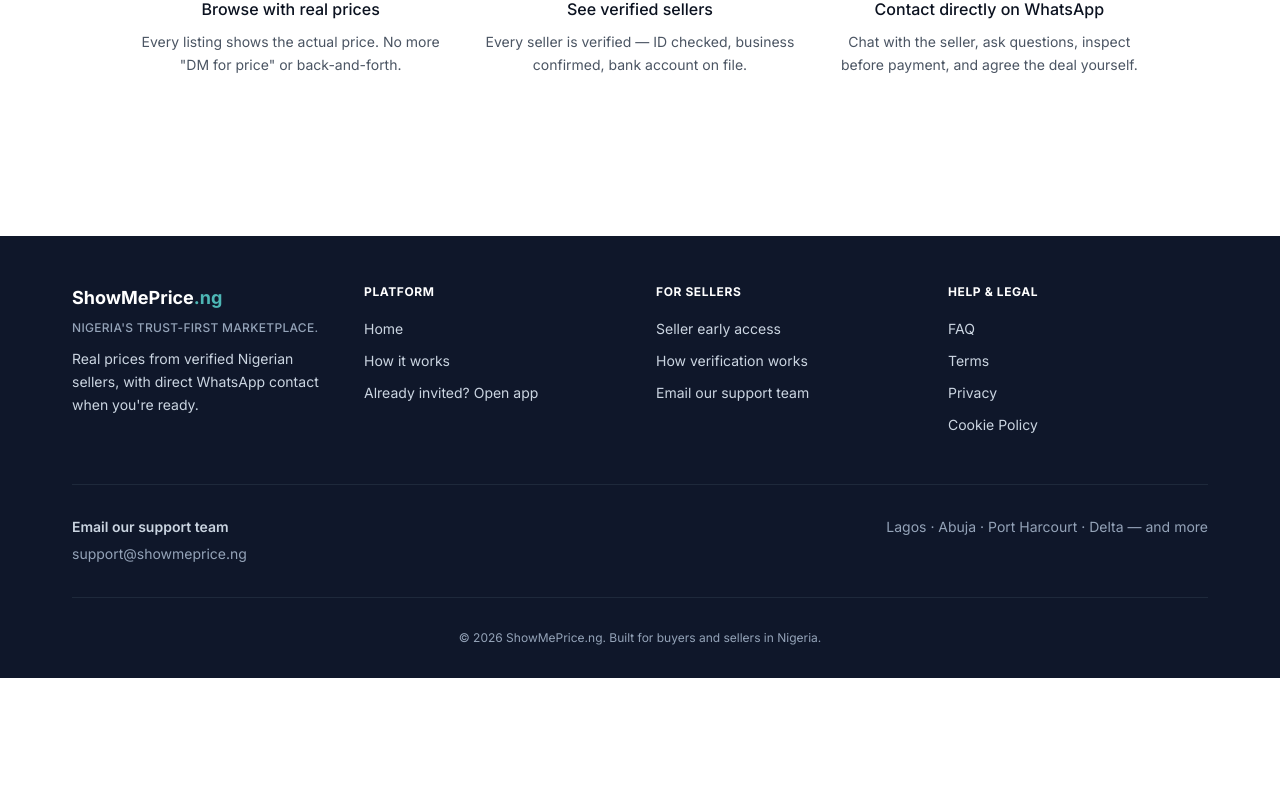
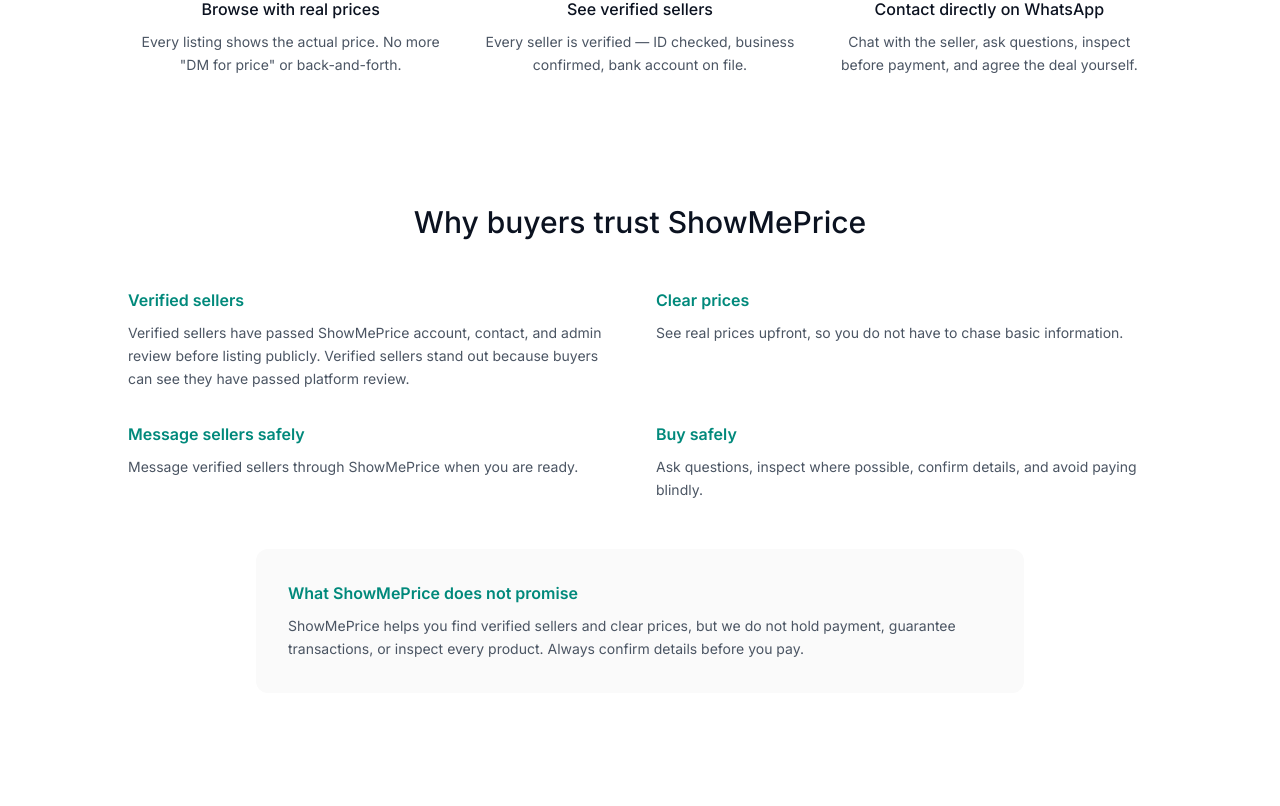
Before and after one commit to fasathor-001/showmeprice-ng-v2, a Next.js app: page / in a window 1280 px wide. Shown: the part 1294-2100 px from the top of the page. Before the commit the page ends 1972 px from the top, so only its background shows below. Built offline with nearby package versions, Linux system fonts and the light colour scheme; no server answers; the database is empty; what prettier would draw is missing.

Commit message:
feat(home): add BuyerTrust section explaining verification, contact, safety (Feature M)

```diff
--- a/src/app/page.tsx
+++ b/src/app/page.tsx
@@ -3,6 +3,7 @@
   PopularCategories,
   FeaturedListings,
   HowItWorks,
+  BuyerTrust,
 } from "@/components/home";
 
 export const runtime = "edge";
@@ -14,6 +15,7 @@
       <PopularCategories />
       <FeaturedListings />
       <HowItWorks />
+      <BuyerTrust />
     </>
   );
 }
--- /dev/null
+++ b/src/components/home/BuyerTrust.tsx
@@ -0,0 +1,108 @@
+import { Container } from "@/components/layout";
+
+// Feature M — homepage trust explanation.
+//
+// Composed into src/app/page.tsx after <HowItWorks /> and before the
+// root-layout <Footer />. Server component, no DB, no auth, no client
+// hooks. Pure copy + layout.
+//
+// Locked copy contract (per Feature M directive):
+//   - Section title: "Why buyers trust ShowMePrice"
+//   - 5 sections with verbatim body strings — NO agent variation
+//   - Section 1 ("Verified sellers") includes the seller-side
+//     reassurance line appended as a second sentence in the same body
+//   - Section 5 ("What ShowMePrice does not promise") is the legally
+//     + reputationally load-bearing honest-framing block
+//
+// No-overpromise rule (locked): "Verified seller" means the seller
+// passed account, contact, and admin review. It does NOT mean
+// ShowMePrice has inspected every product. No copy in this file
+// implies product inspection, quality control, escrow, mediation,
+// refunds, or transaction guarantees.
+//
+// Visual choices locked at Phase 1 review:
+//   - Sections 1-4 in a 2x2 grid (md:grid-cols-2) — absorbs Section 1's
+//     two-sentence asymmetry and visually differentiates from
+//     HowItWorks's 3-up rhythm.
+//   - No numbered circles — these are facets of trust, not procedural
+//     steps. Heading-only treatment with a small teal accent.
+//   - Section 5: neutral-50 background panel with subtle padding for
+//     gentle visual separation. No warning colors, no danger language.
+
+export function BuyerTrust() {
+  return (
+    <section className="py-12 sm:py-16">
+      <Container>
+        <div className="text-center mb-10 sm:mb-12">
+          <h2 className="text-2xl sm:text-3xl font-medium text-ink">
+            Why buyers trust ShowMePrice
+          </h2>
+        </div>
+
+        {/* Sections 1-4 — facets of trust. 2x2 grid on md+, single
+            column on mobile. text-left so the prose reads naturally
+            without a centered visual anchor. */}
+        <div className="grid grid-cols-1 md:grid-cols-2 gap-6 sm:gap-8 max-w-5xl mx-auto">
+          <div>
+            <h3 className="text-teal-700 font-semibold text-base mb-2">
+              Verified sellers
+            </h3>
+            <p className="text-sm text-ink-600 leading-relaxed">
+              Verified sellers have passed ShowMePrice account, contact,
+              and admin review before listing publicly. Verified sellers
+              stand out because buyers can see they have passed platform
+              review.
+            </p>
+          </div>
+
+          <div>
+            <h3 className="text-teal-700 font-semibold text-base mb-2">
+              Clear prices
+            </h3>
+            <p className="text-sm text-ink-600 leading-relaxed">
+              See real prices upfront, so you do not have to chase basic
+              information.
+            </p>
+          </div>
+
+          <div>
+            <h3 className="text-teal-700 font-semibold text-base mb-2">
+              Message sellers safely
+            </h3>
+            <p className="text-sm text-ink-600 leading-relaxed">
+              Message verified sellers through ShowMePrice when you are
+              ready.
+            </p>
+          </div>
+
+          <div>
+            <h3 className="text-teal-700 font-semibold text-base mb-2">
+              Buy safely
+            </h3>
+            <p className="text-sm text-ink-600 leading-relaxed">
+              Ask questions, inspect where possible, confirm details, and
+              avoid paying blindly.
+            </p>
+          </div>
+        </div>
+
+        {/* Section 5 — honest framing of what the platform does NOT
+            promise. Neutral-50 panel for gentle visual emphasis. Same
+            teal heading accent as Sections 1-4 for consistency; the
+            background panel does the differentiation work. Narrower
+            max-width than the grid so the paragraph reads as a focused
+            statement, not a sprawling block. */}
+        <div className="mt-10 sm:mt-12 max-w-3xl mx-auto bg-neutral-50 rounded-xl p-6 sm:p-8">
+          <h3 className="text-teal-700 font-semibold text-base mb-2">
+            What ShowMePrice does not promise
+          </h3>
+          <p className="text-sm text-ink-600 leading-relaxed">
+            ShowMePrice helps you find verified sellers and clear prices,
+            but we do not hold payment, guarantee transactions, or inspect
+            every product. Always confirm details before you pay.
+          </p>
+        </div>
+      </Container>
+    </section>
+  );
+}
--- a/src/components/home/index.ts
+++ b/src/components/home/index.ts
@@ -2,3 +2,4 @@
 export { PopularCategories } from "./PopularCategories";
 export { FeaturedListings } from "./FeaturedListings";
 export { HowItWorks } from "./HowItWorks";
+export { BuyerTrust } from "./BuyerTrust";
```
